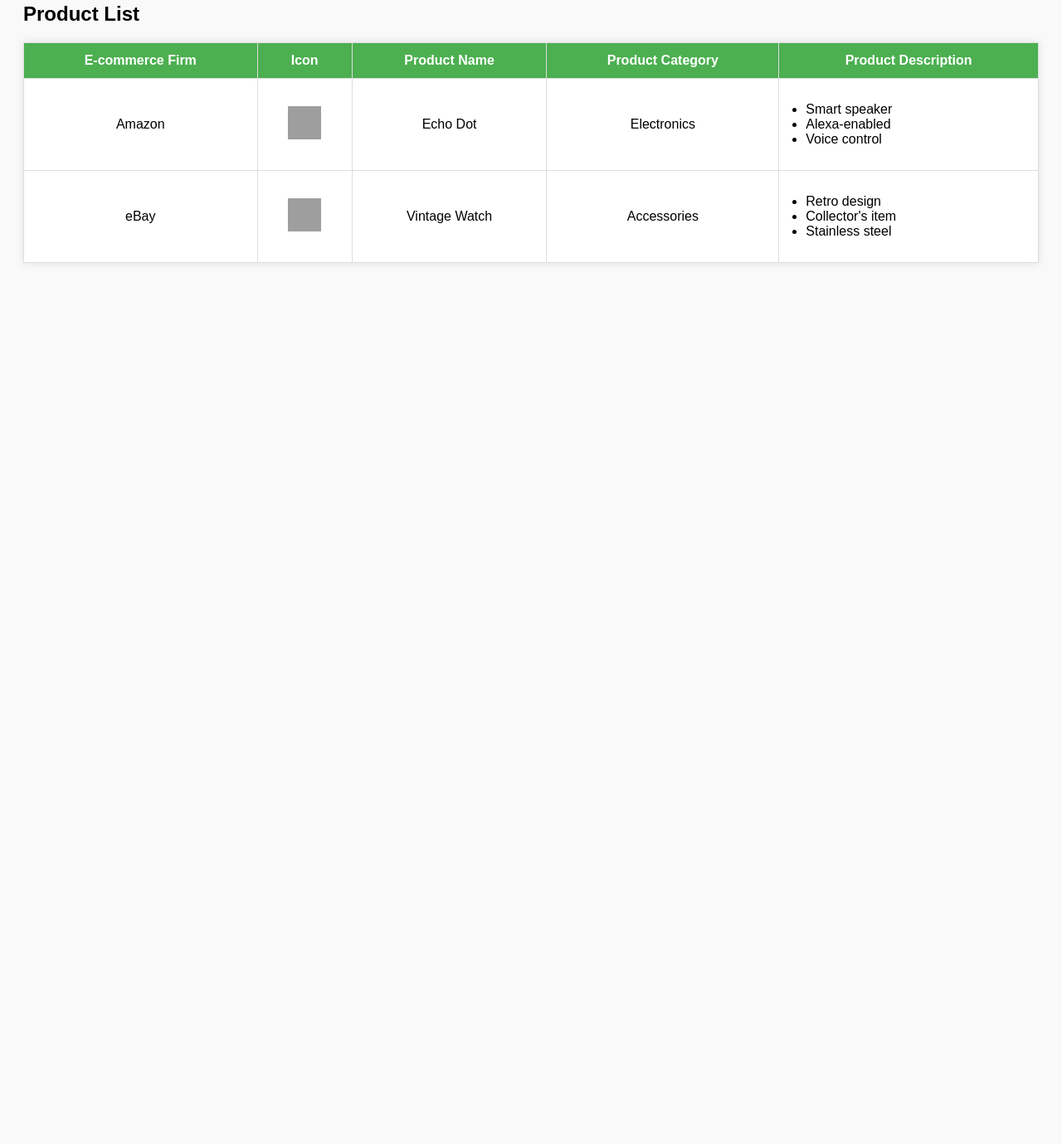
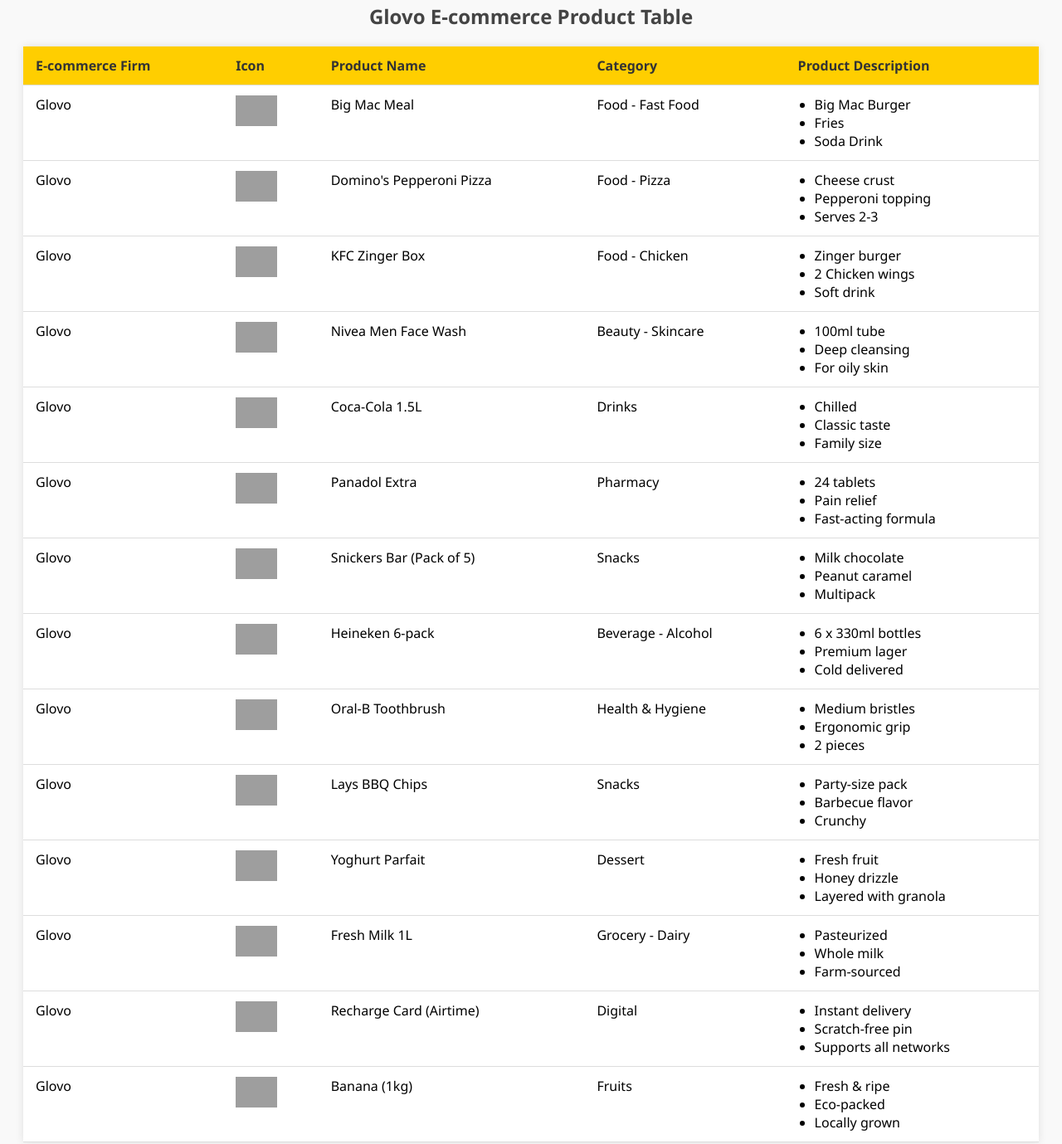
Before and after one commit to Tyr0n3-m1k3/Ecommerce-Table, a plain HTML site: page index.html in a window 1280 px wide. Shown: the part 45-1424 px from the top of the page at 83% size. Before the commit the page ends 800 px from the top, so only its background shows below. Drawn offline with Linux system fonts and the light colour scheme; grey boxes are pictures that could not be loaded.

Commit message:
Update 2 index.html

```diff
--- a/index.html
+++ b/index.html
@@ -2,45 +2,262 @@
 <!DOCTYPE html>
 <html lang="en">
 <head>
-    <meta charset="UTF-8">
-    <title>E-commerce Product Table</title>
+  <meta charset="UTF-8" />
+  <meta name="viewport" content="width=device-width, initial-scale=1.0"/>
+  <title>Glovo Product Table</title>
   <style>
-        body { font-family: Arial, sans-serif; background: #f9f9f9; padding: 20px; }
-        table { width: 100%; border-collapse: collapse; background: white; box-shadow: 0 0 10px rgba(0,0,0,0.1); }
-        th, td { padding: 12px; border: 1px solid #ddd; text-align: center; }
-        th { background-color: #4CAF50; color: white; }
-        img { width: 40px; height: 40px; }
-        ul { list-style-type: disc; padding-left: 20px; text-align: left; }
+    body {
+      font-family: 'Segoe UI', sans-serif;
+      background-color: #f9f9f9;
+      padding: 20px;
+    }
+
+    table {
+      width: 100%;
+      border-collapse: collapse;
+      box-shadow: 0 0 10px rgba(0,0,0,0.1);
+      background-color: white;
+    }
+
+    th, td {
+      padding: 12px 15px;
+      text-align: left;
+      border-bottom: 1px solid #ddd;
+      vertical-align: top;
+    }
+
+    th {
+      background-color: #ffce00;
+      color: #333;
+    }
+
+    img.logo {
+      width: 50px;
+      height: auto;
+    }
+
+    ul {
+      margin: 0;
+      padding-left: 20px;
+    }
+
+    tr:hover {
+      background-color: #f1f1f1;
+    }
+
+    h2 {
+      text-align: center;
+      color: #444;
+    }
   </style>
 </head>
 <body>
-    <h2>Product List</h2>
+  <h2>Glovo E-commerce Product Table</h2>
   <table>
-        <thead>
     <tr>
       <th>E-commerce Firm</th>
       <th>Icon</th>
       <th>Product Name</th>
-                <th>Product Category</th>
+      <th>Category</th>
       <th>Product Description</th>
     </tr>
-        </thead>
-        <tbody>
+
     <tr>
-                <td>Amazon</td>
-                <td><img src="https://upload.wikimedia.org/wikipedia/commons/a/a9/Amazon_logo.svg"></td>
-                <td>Echo Dot</td>
-                <td>Electronics</td>
-                <td><ul><li>Smart speaker</li><li>Alexa-enabled</li><li>Voice control</li></ul></td>
+      <td>Glovo</td>
+      <td><img class="logo" src="https://upload.wikimedia.org/wikipedia/commons/7/7e/Glovo_logo.png" alt="Glovo Logo" /></td>
+      <td>Big Mac Meal</td>
+      <td>Food - Fast Food</td>
+      <td>
+        <ul>
+          <li>Big Mac Burger</li>
+          <li>Fries</li>
+          <li>Soda Drink</li>
+        </ul>
+      </td>
     </tr>
+
     <tr>
-                <td>eBay</td>
-                <td><img src="https://upload.wikimedia.org/wikipedia/commons/1/1b/EBay_logo.svg"></td>
-                <td>Vintage Watch</td>
-                <td>Accessories</td>
-                <td><ul><li>Retro design</li><li>Collector's item</li><li>Stainless steel</li></ul></td>
+      <td>Glovo</td>
+      <td><img class="logo" src="https://upload.wikimedia.org/wikipedia/commons/7/7e/Glovo_logo.png" alt="Glovo Logo" /></td>
+      <td>Domino's Pepperoni Pizza</td>
+      <td>Food - Pizza</td>
+      <td>
+        <ul>
+          <li>Cheese crust</li>
+          <li>Pepperoni topping</li>
+          <li>Serves 2-3</li>
+        </ul>
+      </td>
     </tr>
-        </tbody>
+
+    <tr>
+      <td>Glovo</td>
+      <td><img class="logo" src="https://upload.wikimedia.org/wikipedia/commons/7/7e/Glovo_logo.png" alt="Glovo Logo" /></td>
+      <td>KFC Zinger Box</td>
+      <td>Food - Chicken</td>
+      <td>
+        <ul>
+          <li>Zinger burger</li>
+          <li>2 Chicken wings</li>
+          <li>Soft drink</li>
+        </ul>
+      </td>
+    </tr>
+
+    <tr>
+      <td>Glovo</td>
+      <td><img class="logo" src="https://upload.wikimedia.org/wikipedia/commons/7/7e/Glovo_logo.png" alt="Glovo Logo" /></td>
+      <td>Nivea Men Face Wash</td>
+      <td>Beauty - Skincare</td>
+      <td>
+        <ul>
+          <li>100ml tube</li>
+          <li>Deep cleansing</li>
+          <li>For oily skin</li>
+        </ul>
+      </td>
+    </tr>
+
+    <tr>
+      <td>Glovo</td>
+      <td><img class="logo" src="https://upload.wikimedia.org/wikipedia/commons/7/7e/Glovo_logo.png" alt="Glovo Logo" /></td>
+      <td>Coca-Cola 1.5L</td>
+      <td>Drinks</td>
+      <td>
+        <ul>
+          <li>Chilled</li>
+          <li>Classic taste</li>
+          <li>Family size</li>
+        </ul>
+      </td>
+    </tr>
+
+    <tr>
+      <td>Glovo</td>
+      <td><img class="logo" src="https://upload.wikimedia.org/wikipedia/commons/7/7e/Glovo_logo.png" alt="Glovo Logo" /></td>
+      <td>Panadol Extra</td>
+      <td>Pharmacy</td>
+      <td>
+        <ul>
+          <li>24 tablets</li>
+          <li>Pain relief</li>
+          <li>Fast-acting formula</li>
+        </ul>
+      </td>
+    </tr>
+
+    <tr>
+      <td>Glovo</td>
+      <td><img class="logo" src="https://upload.wikimedia.org/wikipedia/commons/7/7e/Glovo_logo.png" alt="Glovo Logo" /></td>
+      <td>Snickers Bar (Pack of 5)</td>
+      <td>Snacks</td>
+      <td>
+        <ul>
+          <li>Milk chocolate</li>
+          <li>Peanut caramel</li>
+          <li>Multipack</li>
+        </ul>
+      </td>
+    </tr>
+
+    <tr>
+      <td>Glovo</td>
+      <td><img class="logo" src="https://upload.wikimedia.org/wikipedia/commons/7/7e/Glovo_logo.png" alt="Glovo Logo" /></td>
+      <td>Heineken 6-pack</td>
+      <td>Beverage - Alcohol</td>
+      <td>
+        <ul>
+          <li>6 x 330ml bottles</li>
+          <li>Premium lager</li>
+          <li>Cold delivered</li>
+        </ul>
+      </td>
+    </tr>
+
+    <tr>
+      <td>Glovo</td>
+      <td><img class="logo" src="https://upload.wikimedia.org/wikipedia/commons/7/7e/Glovo_logo.png" alt="Glovo Logo" /></td>
+      <td>Oral-B Toothbrush</td>
+      <td>Health & Hygiene</td>
+      <td>
+        <ul>
+          <li>Medium bristles</li>
+          <li>Ergonomic grip</li>
+          <li>2 pieces</li>
+        </ul>
+      </td>
+    </tr>
+
+    <tr>
+      <td>Glovo</td>
+      <td><img class="logo" src="https://upload.wikimedia.org/wikipedia/commons/7/7e/Glovo_logo.png" alt="Glovo Logo" /></td>
+      <td>Lays BBQ Chips</td>
+      <td>Snacks</td>
+      <td>
+        <ul>
+          <li>Party-size pack</li>
+          <li>Barbecue flavor</li>
+          <li>Crunchy</li>
+        </ul>
+      </td>
+    </tr>
+
+    <tr>
+      <td>Glovo</td>
+      <td><img class="logo" src="https://upload.wikimedia.org/wikipedia/commons/7/7e/Glovo_logo.png" alt="Glovo Logo" /></td>
+      <td>Yoghurt Parfait</td>
+      <td>Dessert</td>
+      <td>
+        <ul>
+          <li>Fresh fruit</li>
+          <li>Honey drizzle</li>
+          <li>Layered with granola</li>
+        </ul>
+      </td>
+    </tr>
+
+    <tr>
+      <td>Glovo</td>
+      <td><img class="logo" src="https://upload.wikimedia.org/wikipedia/commons/7/7e/Glovo_logo.png" alt="Glovo Logo" /></td>
+      <td>Fresh Milk 1L</td>
+      <td>Grocery - Dairy</td>
+      <td>
+        <ul>
+          <li>Pasteurized</li>
+          <li>Whole milk</li>
+          <li>Farm-sourced</li>
+        </ul>
+      </td>
+    </tr>
+
+    <tr>
+      <td>Glovo</td>
+      <td><img class="logo" src="https://upload.wikimedia.org/wikipedia/commons/7/7e/Glovo_logo.png" alt="Glovo Logo" /></td>
+      <td>Recharge Card (Airtime)</td>
+      <td>Digital</td>
+      <td>
+        <ul>
+          <li>Instant delivery</li>
+          <li>Scratch-free pin</li>
+          <li>Supports all networks</li>
+        </ul>
+      </td>
+    </tr>
+
+    <tr>
+      <td>Glovo</td>
+      <td><img class="logo" src="https://upload.wikimedia.org/wikipedia/commons/7/7e/Glovo_logo.png" alt="Glovo Logo" /></td>
+      <td>Banana (1kg)</td>
+      <td>Fruits</td>
+      <td>
+        <ul>
+          <li>Fresh & ripe</li>
+          <li>Eco-packed</li>
+          <li>Locally grown</li>
+        </ul>
+      </td>
+    </tr>
+
   </table>
 </body>
 </html>
```
Lines whose indentation alone changed are shown as unchanged.
